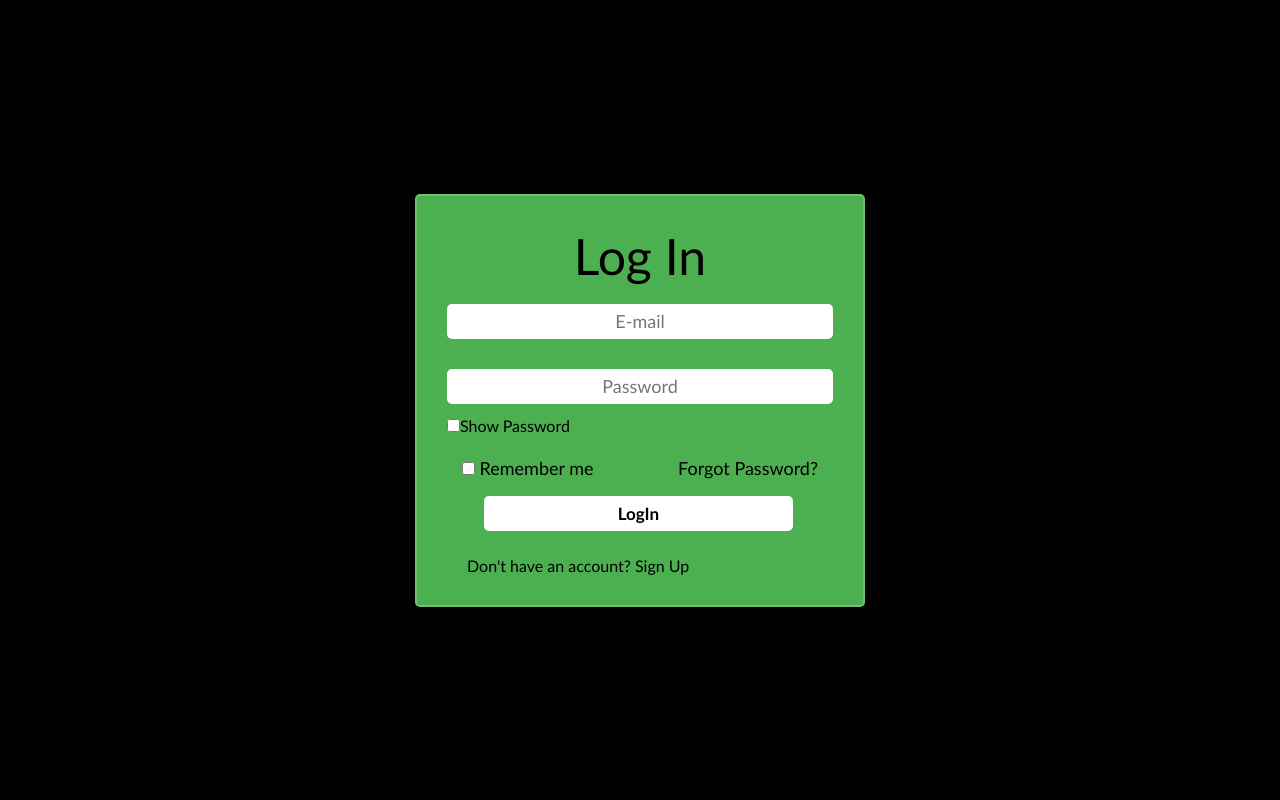
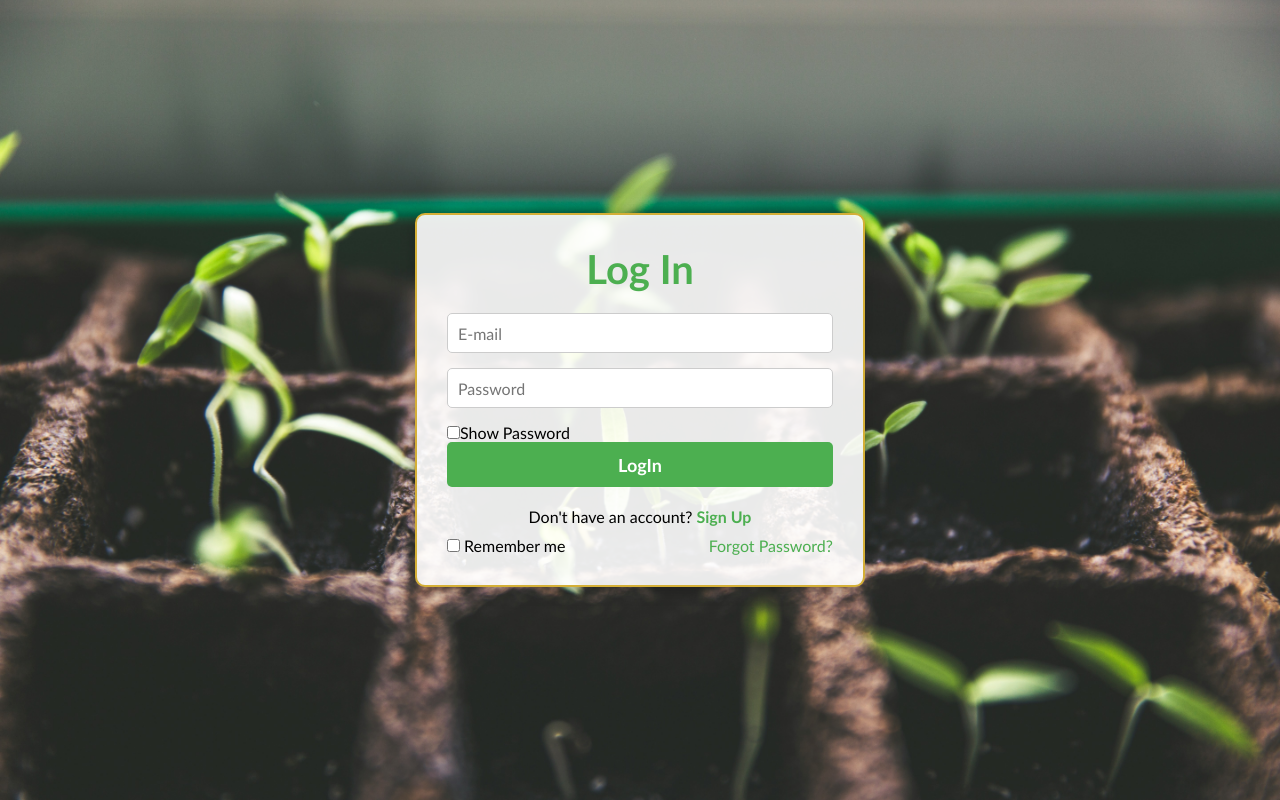
Before and after one commit to KHAL33L/Seedlink, a PHP site: page /view/login.html in a window 1280 px wide. Run offline with PHP 8.4, Linux system fonts and the light colour scheme.

Commit message:
New sign up and login background

```diff
--- a/assets/css/login.css
+++ b/assets/css/login.css
@@ -5,139 +5,139 @@
     box-sizing: border-box;
 }
 
-body{
+body {
     display: flex;
     justify-content: center;
     align-items: center;
     min-height: 100vh;
-    background: black;
+    background: url('../images/login_back.jpg') no-repeat center center;
     background-size: cover;
-    background-position: center;
+    background-attachment: fixed;
+    color: #333;
 }
 
-.login{
+.login, .signup {
     position: relative;
-    background-color: #4CAF50;
-    border: 2px solid rgba(255, 255, 255, 0.2);
-    backdrop-filter: blur(15px);
+    background: rgba(255, 255, 255, 0.9);
+    border: 2px solid #D4AF37;
+    box-shadow: 0 4px 15px rgba(0, 0, 0, 0.2);
     color: #000;
     width: 450px;
-    border-radius: 5px;
-    padding: 30px 30px;
-    /* display: flex; */
+    border-radius: 10px;
+    padding: 30px;
+    margin: 15px;
 }
-.signup{
-    position: relative;
-    background-color: #4CAF50;
-    border: 2px solid rgba(255, 255, 255, 0.2);
-    backdrop-filter: blur(15px);
-    color: #000;
-    width: 450px;
-    border-radius: 5px;
-    padding: 30px 40px;
-    display: flex;
-}
-form {
-    width: 100%;
-}
+
 h1 {
     text-align: center;
-    font-size: 50px;
-    font-weight: 300;
+    font-size: 40px;
+    font-weight: 600;
+    color: #4CAF50;
+    margin-bottom: 20px;
 }
 
 #w_note {
     text-align: center;
-    /* background-color: red; */
-    padding: 25px 0 15px 0;
+    color: #6B8E23;
+    padding: 15px 0;
     font-size: 17px;
 }
 
 .input-box {
-    /* background-color: blueviolet; */
-    padding: 18px 0 12px 0;
+    margin: 15px 0;
 }
 
 .input-box input {
-    color:black;
+    color: #333;
     width: 100%;
-    height: 35px;
+    height: 40px;
     border-radius: 5px;
-    text-align: center;
-    font-size: 18px;
-    border: none;
+    border: 1px solid #ccc;
+    font-size: 16px;
+    padding: 0 10px;
+    transition: all 0.3s ease;
 }
 
-.input-box ul {
-    display: flex;
-    list-style: none;
-    width: 100%;
-    gap: 15px;
-
+.input-box input:focus {
+    border: 1px solid #4CAF50;
+    outline: none;
 }
-
 
 .forget-remember {
     display: flex;
     justify-content: space-between;
-    width: 100%;
-    /* background-color: green; */
-    padding: 7px 15px;
-    font-size: 18px;
-    margin-top: 15px;
-    font-size: 16;
+    font-size: 16px;
+    margin-top: 10px;
 }
-.forget-remember a{
+
+.forget-remember a {
     text-decoration: none;
-    color: black;
+    color: #4CAF50;
+    font-weight: 500;
 }
-.forget-remember a:hover{
-    font-size: 18px;
+
+.forget-remember a:hover {
     text-decoration: underline;
 }
 
 .btn {
-    width: 80%;
-    height: 35px;
+    width: 100%;
+    height: 45px;
     border: none;
-    outline: none;
-    background: #fff;
+    background: #4CAF50;
+    color: white;
     border-radius: 5px;
-    font-size: 17px;
-    font-weight: 600;
-    color: #000;
-    margin-top: 25px;
+    font-size: 18px;
+    font-weight: bold;
     cursor: pointer;
-    padding: 0 18px;
-    margin: 10px 0 25px 37px;
+    transition: background 0.3s ease;
+}
+
+.btn:hover {
+    background: #45a049;
 }
 
 .register-link {
-    display: inline-flex;
-    text-align: left;
-    padding-left: 20px;
+    text-align: center;
+    margin-top: 20px;
 }
 
 .register-link p a {
-    color: black;
+    color: #4CAF50;
     text-decoration: none;
-    font-weight: 500;
+    font-weight: bold;
 }
 
 .register-link p a:hover {
     text-decoration: underline;
-    color: black;
 }
 
-#navToSignup, #navTologin{
+#navToSignup, #navTologin {
     text-decoration: none;
-    color: black;
-    background-color: transparent;
+    color: #4CAF50;
     font-size: 16px;
     border: none;
-}
-#navToSignup:hover, #navTologin:hover{
-    font-size: 18px;
-    text-decoration: underline;
+    background: transparent;
     cursor: pointer;
 }
+
+#navToSignup:hover, #navTologin:hover {
+    text-decoration: underline;
+    font-size: 17px;
+}
+
+/* Add subtle animation for the login and signup forms */
+@keyframes fadeIn {
+    from {
+        opacity: 0;
+        transform: translateY(-20px);
+    }
+    to {
+        opacity: 1;
+        transform: translateY(0);
+    }
+}
+
+.login, .signup {
+    animation: fadeIn 0.5s ease-in-out;
+}
--- a/view/login.html
+++ b/view/login.html
@@ -25,10 +25,7 @@
                     <input type="checkbox" id="login_showPassword" onclick="showLoginPass()">Show Password
                 </div>
 
-                <div class="forget-remember">
-                    <label><input type="checkbox" > Remember me </label>
-                    <a href="#">Forgot Password?</a>
-                </div>
+
 
                 <button type="submit" class="btn" id="submit"> LogIn </button>
 
@@ -36,7 +33,10 @@
                     <p>Don't have an account?  <a href="./signup.html" id="navToSignup">Sign Up</a></p>
                 </div>
                 <div id="login_error" style="color: red;"></div>
-
+                <div class="forget-remember">
+                    <label><input type="checkbox" > Remember me </label>
+                    <a href="#">Forgot Password?</a>
+                </div>
             </form>
         </div>
 
```
Also changed, not shown: view/signup.html (+5 -4 lines), assets/images/login_back.jpg (added).
